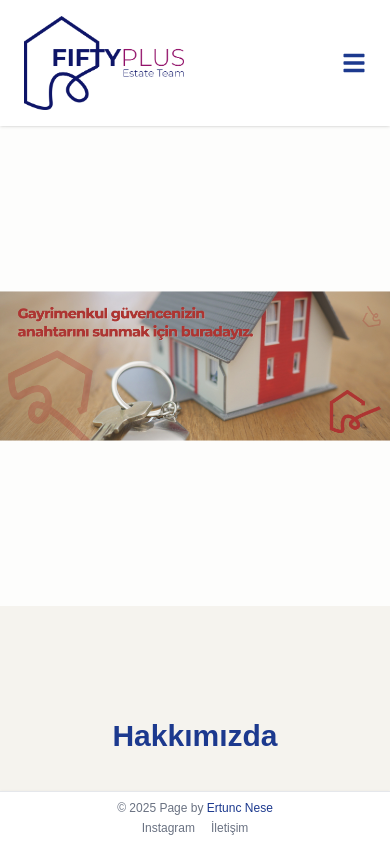
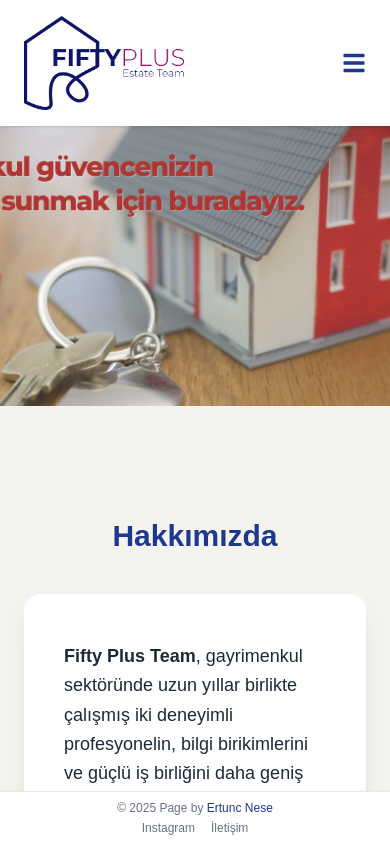
Before and after one commit to ertuncnese/fiftyplusteam, a Next.js app: page / in a window 390 px wide. Shown: the top 844 px of the page. Built offline with nearby package versions, Linux system fonts and the light colour scheme; no server answers.

Commit message:
mobile build trial no:II

```diff
--- a/components/BannerCarousel.tsx
+++ b/components/BannerCarousel.tsx
@@ -17,7 +17,7 @@ export default function BannerCarousel() {
   }, []);
 
   return (
-    <div className="relative w-full h-[480px] sm:h-[500px] md:h-[600px] overflow-hidden">
+    <div className="relative w-full h-[280px] sm:h-[420px] md:h-[480px] overflow-hidden">
   <AnimatePresence mode="wait">
     <motion.div
       key={banners[index]}
@@ -31,7 +31,7 @@ export default function BannerCarousel() {
         src={banners[index]}
         alt={`Banner ${index + 1}`}
         fill
-            className="object-contain w-full h-full bg-white"
+        className="object-cover w-full h-full"
         priority
       />
     </motion.div>
```
Lines whose indentation alone changed are shown as unchanged.
